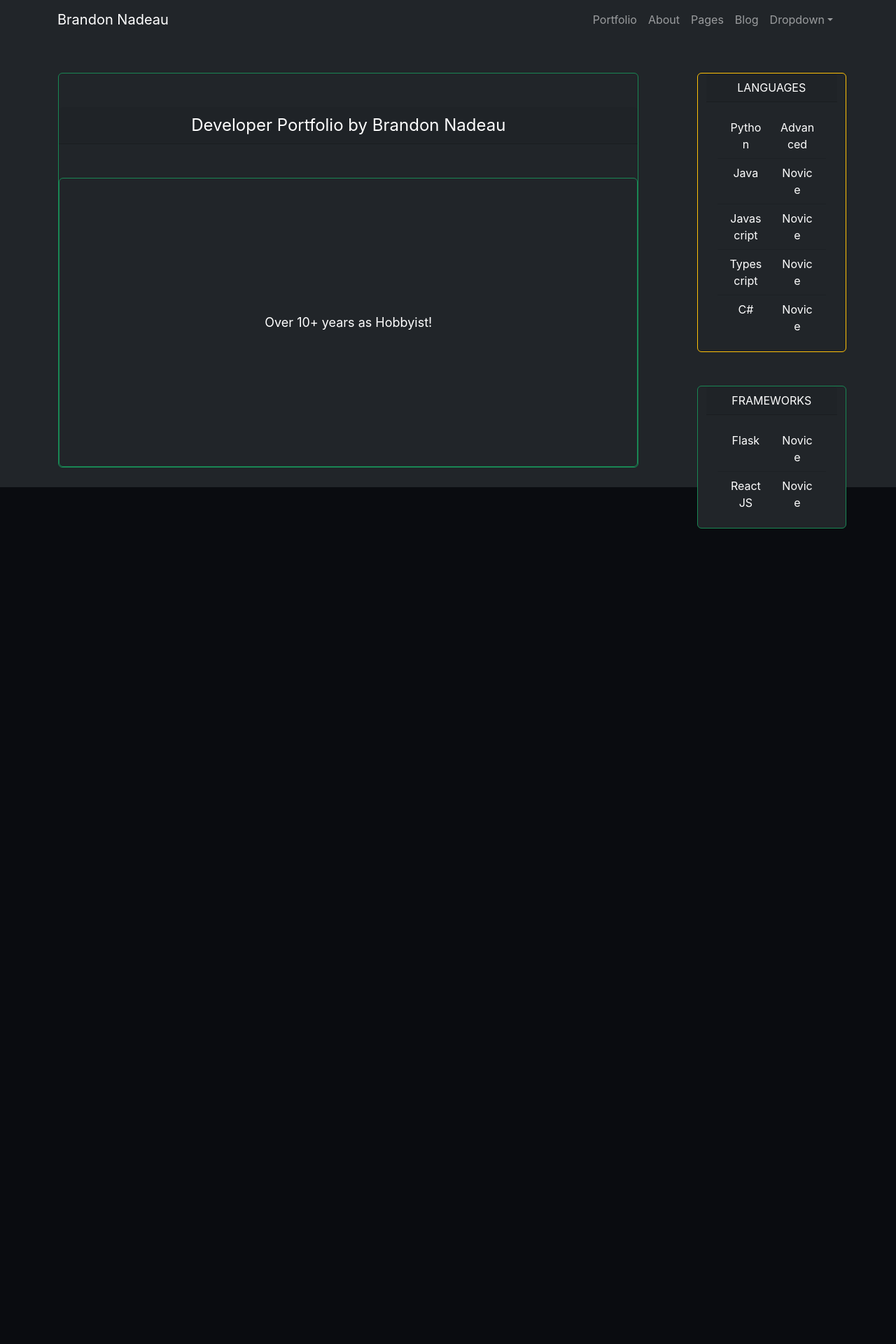
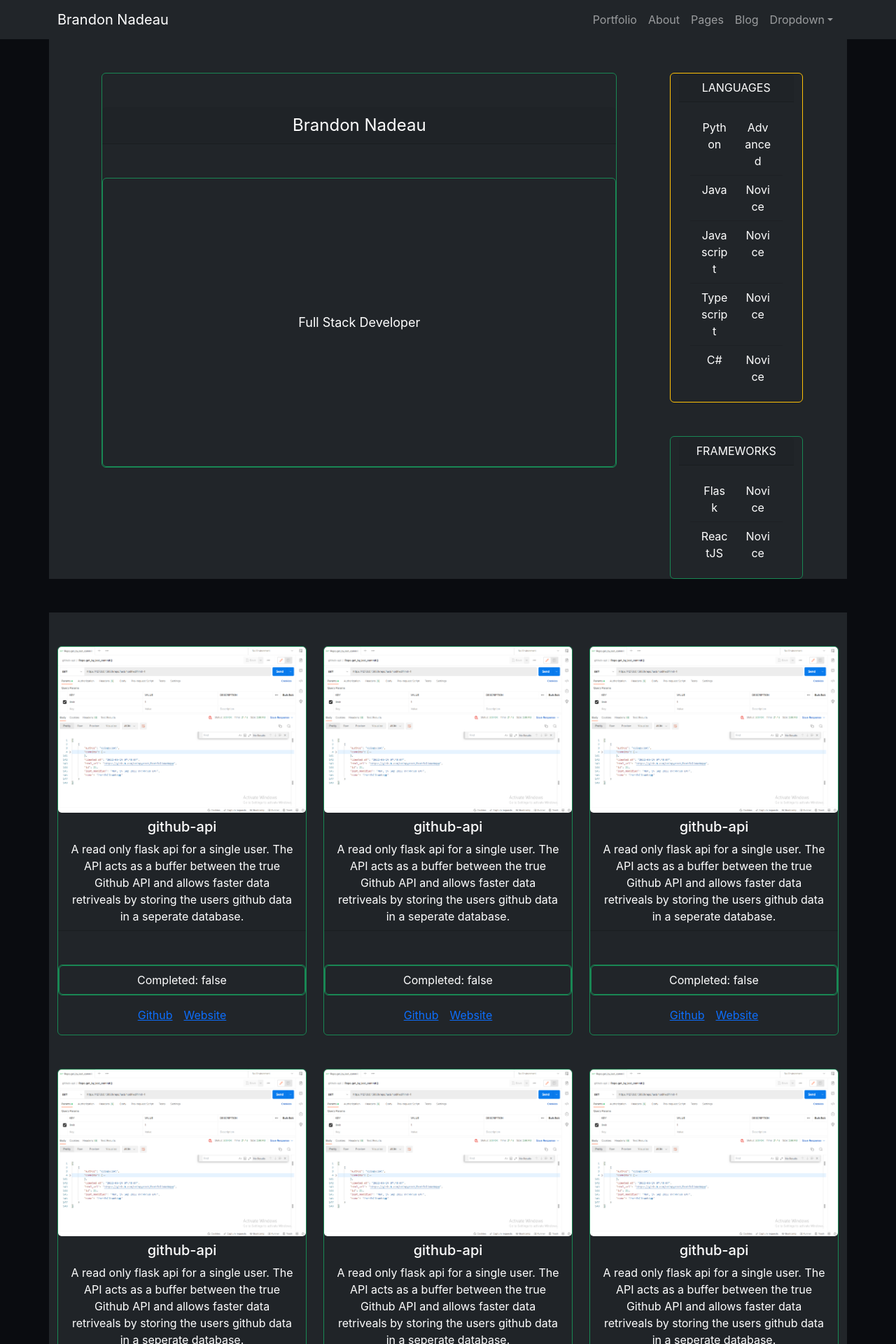
Before and after one commit to crispycret/portfolio, a React (Create React App) app: page / in a window 1280 px wide. Shown: the top 1920 px of the page at 70% size. Before the commit the page ends 800 px from the top, so only its background shows below. Built offline with nearby package versions, Linux system fonts and the light colour scheme; no server answers.

Commit message:
Added github-api sample image and installed font awesome.

```diff
--- a/package.json
+++ b/package.json
@@ -3,6 +3,9 @@
   "version": "0.1.0",
   "private": true,
   "dependencies": {
+    "@fortawesome/fontawesome-svg-core": "^6.2.0",
+    "@fortawesome/free-solid-svg-icons": "^6.2.0",
+    "@fortawesome/react-fontawesome": "^0.2.0",
     "@testing-library/jest-dom": "^5.16.5",
     "@testing-library/react": "^13.4.0",
     "@testing-library/user-event": "^13.5.0",
--- a/src/App.tsx
+++ b/src/App.tsx
@@ -5,6 +5,7 @@
 
 import HomeSection from './components/HomeSection/HomeSection';
 import PortfolioNavbar from './components/Navbars/PorfolioNavbar';
+import { ProjectSection } from './components/ProjectSection/ProjectSection';
 
 
 function App() {
@@ -13,6 +14,7 @@
 
       <PortfolioNavbar />
       <HomeSection />
+      <ProjectSection />
 
     </div>
   );
--- a/src/components/HomeSection/HomeSection.tsx
+++ b/src/components/HomeSection/HomeSection.tsx
@@ -14,7 +14,7 @@
 
     return (
         <Container className='bg-dark' style={{
-            width: '100vw', minWidth: '100vw', height: '80vh',
+            // width: '100vw', minWidth: '100vw', height: '80vh',
         }}>
 
             <Row >
@@ -22,11 +22,11 @@
 
                 <Col className='col-8'>
                     <Card className='bg-dark text-white square border border-success mt-5'>
-                        <Card.Header style={{fontSize: 24}} className='my-5'>Developer Portfolio by Brandon Nadeau</Card.Header>
+                        <Card.Header style={{fontSize: 24}} className='my-5'>Brandon Nadeau</Card.Header>
                         <Card className='bg-dark text-white square border border-success py-5'>
                             <Card.Body style={{fontSize: 18}} className='py-5'>
                                     <Row className='py-5'>
-                                        <Col className='py-5'>Over 10+ years as Hobbyist!</Col>
+                                        <Col className='py-5'>Full Stack Developer</Col>
                                     </Row>
 
                             </Card.Body>
@@ -56,7 +56,7 @@
                 </Col>
             </Row>
 
-            <Row className='mb-5'></Row>
+            <Row className='mb-5 mx-5'></Row>
 
 
         </Container>
--- /dev/null
+++ b/src/components/ProjectSection/Project.tsx
@@ -0,0 +1,61 @@
+import { Card, ListGroup, ListGroupItem } from "react-bootstrap"
+
+
+
+export interface ProjectInterface {
+    name: string,
+    summary: string,
+    completed: boolean,
+    githubUrl: string,
+    websiteUrl: string,
+    imageUrl: string,
+}
+
+
+export const Project = (props:ProjectInterface) => {
+
+    return (
+        <Card className='bg-dark text-white square border border-success mt-5'>
+            <Card.Img src={props.imageUrl} alt="IMAGE GOES HERE"></Card.Img>
+
+            <Card.Header>
+                <Card.Title>{props.name}</Card.Title>
+                <Card.Text>{props.summary}</Card.Text>
+            </Card.Header>
+
+            <ListGroup className='bg-dark text-white square border border-success mt-5'>
+                <ListGroupItem className='bg-dark text-white square border border-success'>
+                    Completed: {props.completed.toString()}
+                </ListGroupItem>
+            </ListGroup>
+
+            <Card.Body>
+                <Card.Link>Github</Card.Link>
+                <Card.Link>Website</Card.Link>
+            </Card.Body>
+        </Card>
+    )
+
+
+
+{/* <div class="card" style="width: 18rem;">
+  <img src="..." class="card-img-top" alt="...">
+  <div class="card-body">
+    <h5 class="card-title">Card title</h5>
+    <p class="card-text">Some quick example text to build on the card title and make up the bulk of the card's content.</p>
+  </div>
+  <ul class="list-group list-group-flush">
+    <li class="list-group-item">An item</li>
+    <li class="list-group-item">A second item</li>
+    <li class="list-group-item">A third item</li>
+  </ul>
+  <div class="card-body">
+    <a href="#" class="card-link">Card link</a>
+    <a href="#" class="card-link">Another link</a>
+  </div>
+</div> */}
+}
+
+
+
+export default Project
--- /dev/null
+++ b/src/components/ProjectSection/ProjectSection.tsx
@@ -0,0 +1,34 @@
+import { Col, Container, Row } from "react-bootstrap"
+import Project from "./Project"
+
+import imageUrlGithubAPI from '../../assets/images/projects/github-api/sample.png'
+
+export const ProjectSection = () => {
+
+    const projects = [
+        {
+            name: "github-api",
+            summary: "A read only flask api for a single user. The API acts as a buffer between the true Github API and allows faster data retriveals by storing the users github data in a seperate database.",
+            completed: false,
+            imageUrl: imageUrlGithubAPI,
+            githubUrl: 'https://github.com/crispycret/github-api',
+            websiteUrl: 'https://github.com/crispycret/github-api',
+        },
+    ]
+
+
+    return (
+        <Container className='bg-dark my-5'>
+            <Row>
+                <Col><Project {...projects[0]}/></Col>
+                <Col><Project {...projects[0]}/></Col>
+                <Col><Project {...projects[0]}/></Col>
+            </Row>
+            <Row>
+                <Col><Project {...projects[0]}/></Col>
+                <Col><Project {...projects[0]}/></Col>
+                <Col><Project {...projects[0]}/></Col>
+            </Row>
+        </Container>
+    )
+}
```
Also changed, not shown: src/assets/images/projects/github-api/sample.png (added), 1 other file (tests, documents, lock files or other folders).
